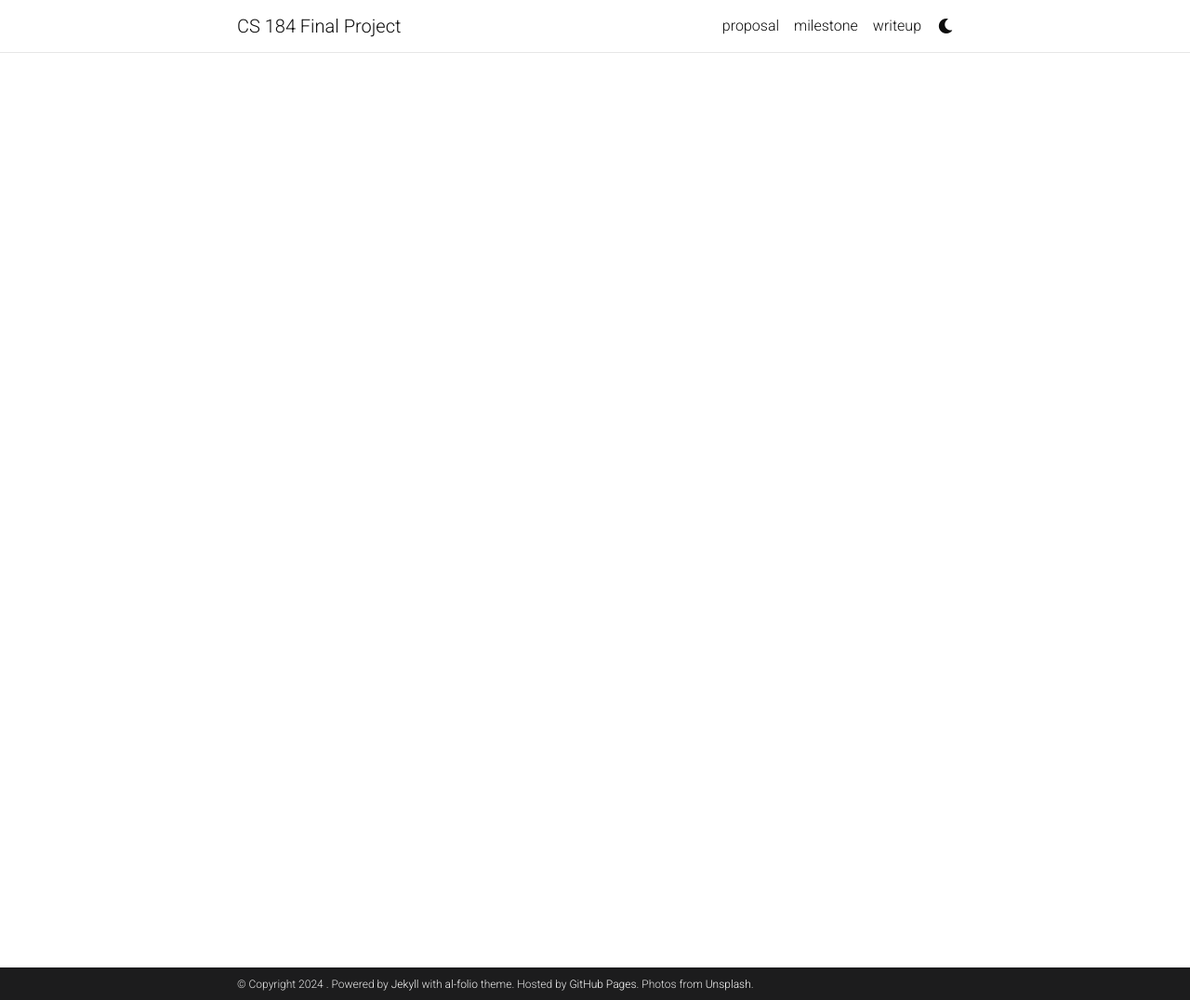
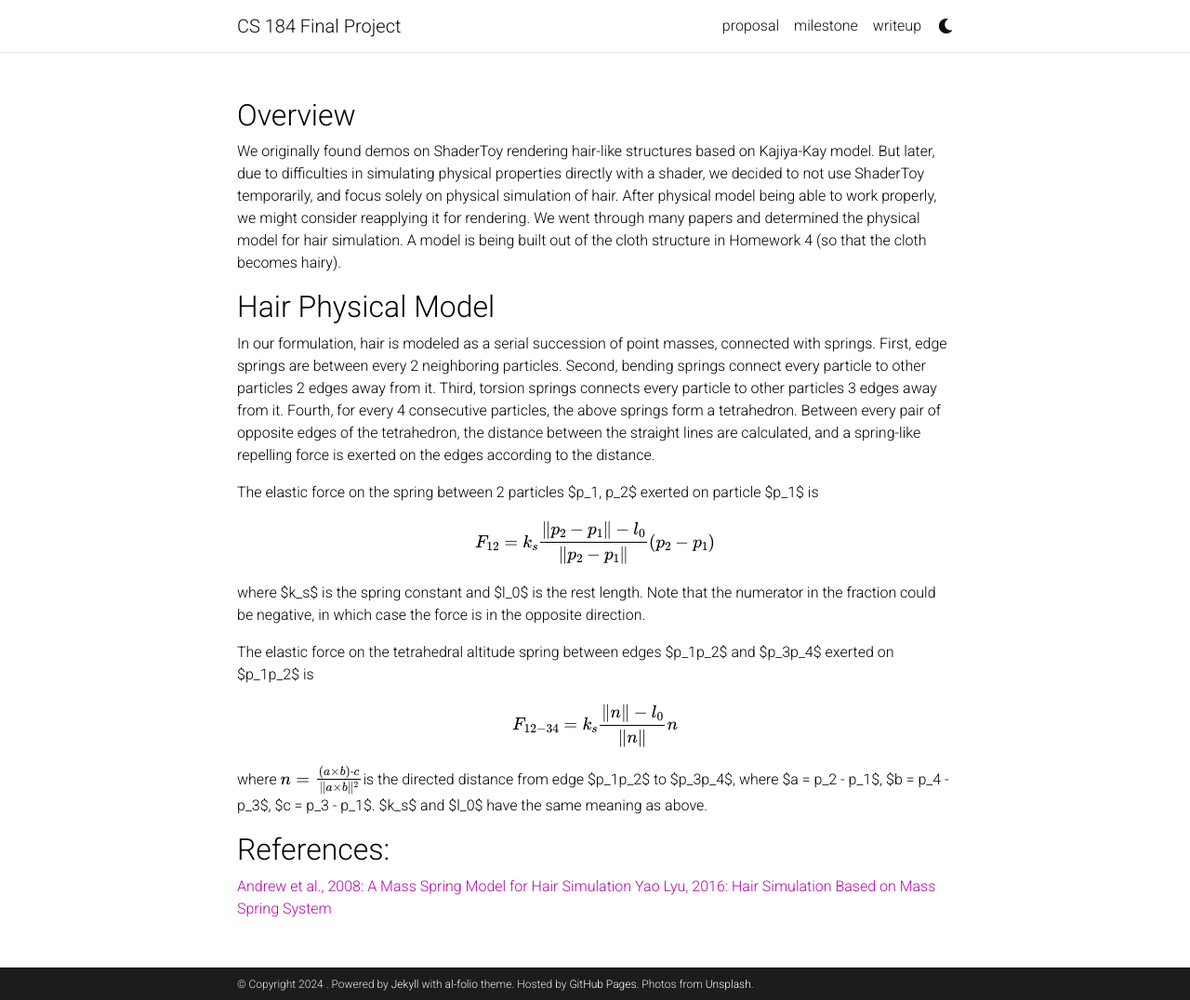
Before and after one commit to Blackfeather0x1/cs184-final-website, a Jekyll site: the page built from _pages/milestone.md, in a window 1280 px wide and 1076 px high. Shown: the whole window at 93% size. Built offline with Jekyll 4.4.1, drawn with Linux system fonts in a browser that asks for light colours; comment, search, counter and statistics services are not loaded; a style sheet for code colours, icons or effects is not loaded.

Commit message:
Milestone V1.0

```diff
--- a/_pages/milestone.md
+++ b/_pages/milestone.md
@@ -39,3 +39,26 @@ want to improve on for our final submission.
 Also, our goal is to eventually try using a material point method or other more complicated method to render the
 Jello and support collisions with rigid bodies. For example, we want to simulate a bullet striking through
 the Jello cube.  -->
+
+## Overview
+We originally found demos on ShaderToy rendering hair-like structures based on Kajiya-Kay model. But later, due to difficulties in simulating physical properties directly with a shader, we decided to not use ShaderToy temporarily, and focus solely on physical simulation of hair. After physical model being able to work properly, we might consider reapplying it for rendering. We went through many papers and determined the physical model for hair simulation. A model is being built out of the cloth structure in Homework 4 (so that the cloth becomes hairy).
+
+## Hair Physical Model
+
+In our formulation, hair is modeled as a serial succession of point masses, connected with springs. First, edge springs are between every 2 neighboring particles. Second, bending springs connect every particle to other particles 2 edges away from it. Third, torsion springs connects every particle to other particles 3 edges away from it. Fourth, for every 4 consecutive particles, the above springs form a tetrahedron. Between every pair of opposite edges of the tetrahedron, the distance between the straight lines are calculated, and a spring-like repelling force is exerted on the edges according to the distance.
+
+The elastic force on the spring between 2 particles $p_1, p_2$ exerted on particle $p_1$ is
+
+$$ F_{12} = k_s \frac{\|p_2 - p_1\| - l_0}{\|p_2 - p_1\|} (p_2 - p_1) $$
+
+where $k_s$ is the spring constant and $l_0$ is the rest length. Note that the numerator in the fraction could be negative, in which case the force is in the opposite direction.
+
+The elastic force on the tetrahedral altitude spring between edges $p_1p_2$ and $p_3p_4$ exerted on $p_1p_2$ is
+
+ $$F_{12-34} = k_s \frac{\|n\| - l_0}{\|n\|} n $$
+
+where $$n = \frac{(a \times b) \cdot c}{\|a \times b\|^2}$$is the directed distance from edge $p_1p_2$ to $p_3p_4$, where $a = p_2 - p_1$, $b = p_4 - p_3$, $c = p_3 - p_1$. $k_s$  and $l_0$ have the same meaning as above.
+
+## References:
+[Andrew et al., 2008: A Mass Spring Model for Hair Simulation](https://physbam.stanford.edu/~mlentine/images/hair.pdf)
+[Yao Lyu, 2016: Hair Simulation Based on Mass Spring System](https://nccastaff.bournemouth.ac.uk/jmacey/MastersProject/MSc17/05/1.pdf)
```
Also changed, not shown: _pages/proposal.md (+3 -1 lines).
